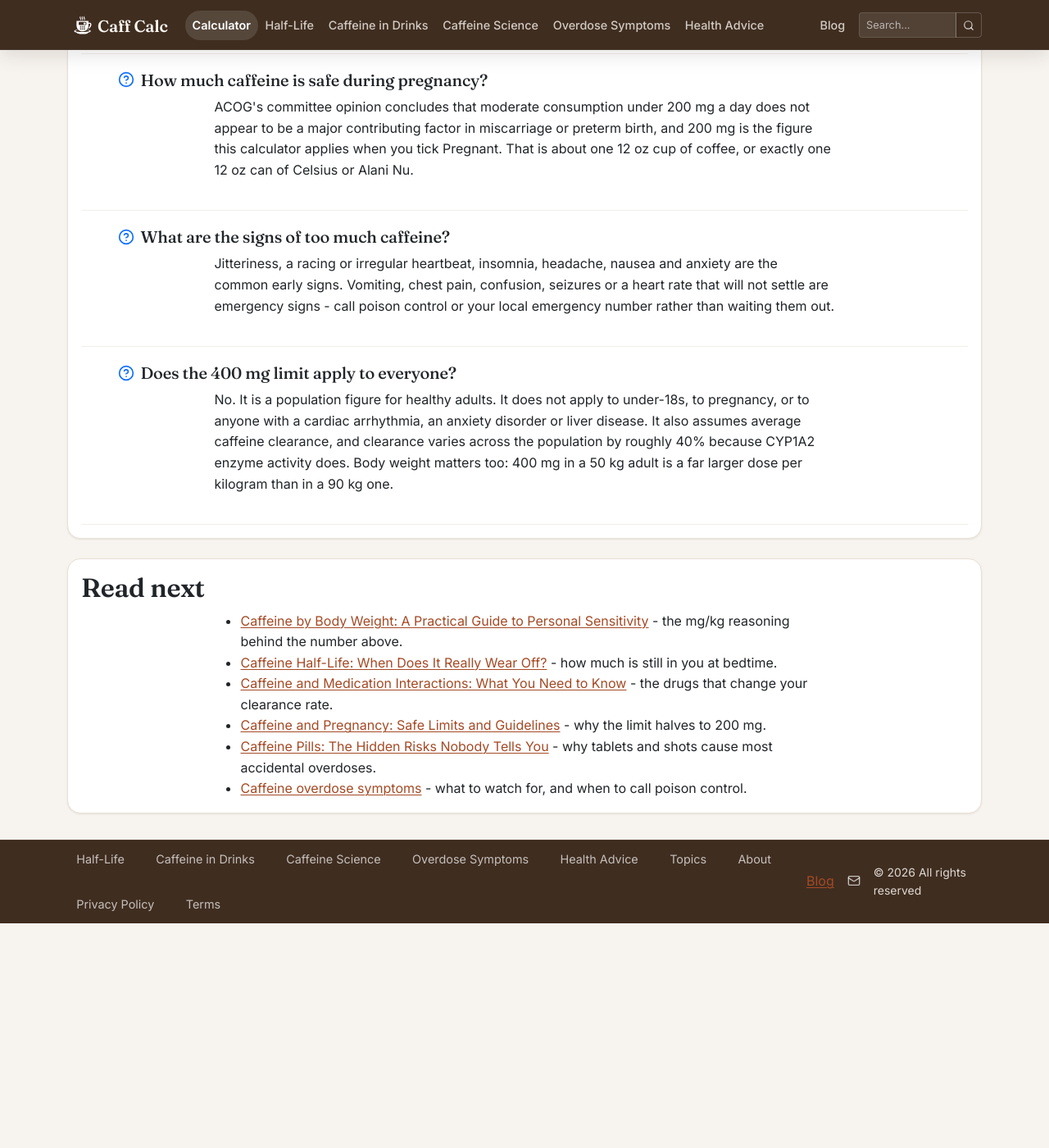
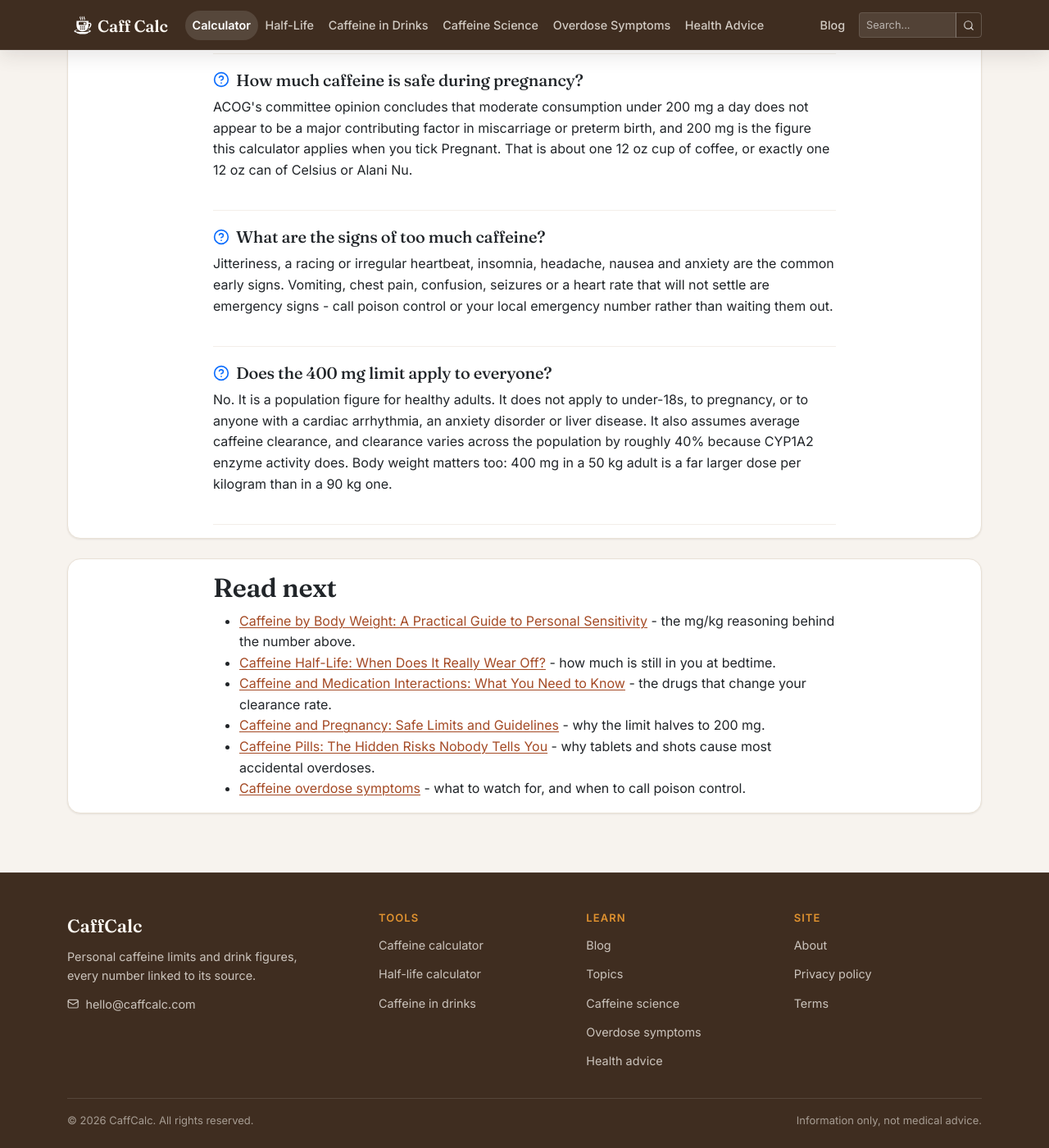
Before and after one commit to IUshakovsky/caff-calc, a Jekyll site: the page built from index.html, in a window 1280 px wide and 1400 px high, scrolled down 5738 px. Shown: the whole window at 82% size. Built offline with Jekyll 4.4.1, drawn with Linux system fonts in a browser that asks for light colours; comment, search, counter and statistics services are not loaded; before the commit the page ends 6864 px from its top, so only the background shows below that.

Commit message:
Align homepage text column and rebuild footer as grouped navigation.
Homepage lower cards: headings used a ch-based cap relative to their larger
font, so they ran full card width while paragraphs sat in a narrower centred
column. All card content now shares one fixed 760px column; the drink table
keeps the full card width.

Footer: replace the cramped single-row strip with brand/contact plus Tools,
Learn and Site link groups and a separate copyright/disclaimer bar. Links
are no longer hidden on mobile; they collapse to a two-column grid.

Generated with [Devin](https://devin.ai)

Co-Authored-By: Devin <158243242+devin-ai-integration[bot]@users.noreply.github.com>

```diff
--- a/_includes/footer.html
+++ b/_includes/footer.html
@@ -1,23 +1,46 @@
 <!-- Footer -->
-<footer class="footer mt-2 py-1">
+<footer class="footer">
   <div class="container">
-    <div class="d-flex flex-md-row justify-content-between align-items-center">
-      <div class="footer-links d-flex flex-wrap gap-3">
-        {% for item in site.navigation %}
-          {% if item.title != 'Calculator' and item.title != 'Blog' %}
-          <a href="{{ item.url | relative_url }}">{{ item.title }}</a>
-          {% endif %}
-        {% endfor %}
-        <a href="{{ '/pages/topics/' | relative_url }}">Topics</a>
-        <a href="{{ '/pages/about/' | relative_url }}">About</a>
-        <a href="{{ '/pages/privacy-policy/' | relative_url }}">Privacy Policy</a>
-        <a href="{{ '/pages/terms/' | relative_url }}">Terms</a>
+    <div class="row gy-4 footer-main">
+      <div class="col-12 col-lg-4">
+        <a href="{{ '/' | relative_url }}" class="footer-brand">{{ site.title_short }}</a>
+        <p class="footer-tagline">Personal caffeine limits and drink figures, every number linked to its source.</p>
+        <a href="mailto:{{ site.email }}" class="footer-email"><i data-lucide="mail" aria-hidden="true"></i>{{ site.email }}</a>
       </div>
-      <div class="d-flex align-items-center gap-3">
-        <a href="{{ '/blog' | relative_url }}" class="footer-link">Blog</a>
-        <a href="mailto:{{ site.email }}" class="email-link"><i data-lucide="mail" aria-hidden="true"></i></a>
-        <p class="small mb-0">&copy; {{ 'now' | date: "%Y" }} All rights reserved</p>
-      </div>
+      <nav class="col-12 col-lg-8" aria-label="Footer">
+        <div class="row gy-4">
+          <div class="col-6 col-md-4">
+            <h2 class="footer-heading">Tools</h2>
+            <ul class="footer-links">
+              <li><a href="{{ '/' | relative_url }}">Caffeine calculator</a></li>
+              <li><a href="{{ '/half-life/' | relative_url }}">Half-life calculator</a></li>
+              <li><a href="{{ '/caffeine-in/' | relative_url }}">Caffeine in drinks</a></li>
+            </ul>
+          </div>
+          <div class="col-6 col-md-4">
+            <h2 class="footer-heading">Learn</h2>
+            <ul class="footer-links">
+              <li><a href="{{ '/blog' | relative_url }}">Blog</a></li>
+              <li><a href="{{ '/pages/topics/' | relative_url }}">Topics</a></li>
+              <li><a href="{{ '/pages/caffeine-science' | relative_url }}">Caffeine science</a></li>
+              <li><a href="{{ '/pages/overdose-symptoms' | relative_url }}">Overdose symptoms</a></li>
+              <li><a href="{{ '/pages/health-advice' | relative_url }}">Health advice</a></li>
+            </ul>
+          </div>
+          <div class="col-6 col-md-4">
+            <h2 class="footer-heading">Site</h2>
+            <ul class="footer-links">
+              <li><a href="{{ '/pages/about/' | relative_url }}">About</a></li>
+              <li><a href="{{ '/pages/privacy-policy/' | relative_url }}">Privacy policy</a></li>
+              <li><a href="{{ '/pages/terms/' | relative_url }}">Terms</a></li>
+            </ul>
+          </div>
+        </div>
+      </nav>
+    </div>
+    <div class="footer-bottom">
+      <p class="mb-0">&copy; {{ 'now' | date: "%Y" }} {{ site.title_short }}. All rights reserved.</p>
+      <p class="mb-0">Information only, not medical advice.</p>
     </div>
   </div>
 </footer>
--- a/assets/css/styles.css
+++ b/assets/css/styles.css
@@ -1322,11 +1322,79 @@ option.energy-item {
 /* Footer Styles */
 .footer {
   background-color: var(--c-espresso);
-  color: rgba(251, 247, 241, 0.85);
+  color: rgba(251, 247, 241, 0.75);
   margin-top: var(--sp-7);
-  padding: var(--sp-4) 0;
+  padding: var(--sp-7) 0 var(--sp-5);
   flex-shrink: 0; /* Prevent footer from shrinking */
   box-shadow: inset 0 1px 0 rgba(255, 255, 255, 0.05);
+  font-size: var(--fs-sm);
+}
+
+.footer a {
+  color: rgba(251, 247, 241, 0.75);
+  text-decoration: none;
+  transition: color var(--transition);
+}
+
+.footer a:hover,
+.footer a:focus-visible {
+  color: #fff;
+  text-decoration: underline;
+}
+
+.footer-brand {
+  font-family: var(--font-display);
+  font-size: var(--fs-lg);
+  font-weight: 600;
+  color: var(--c-text-invert) !important;
+}
+
+.footer-tagline {
+  margin: var(--sp-2) 0 var(--sp-3);
+  max-width: 32ch;
+}
+
+.footer-email {
+  display: inline-flex;
+  align-items: center;
+  gap: var(--sp-2);
+}
+
+.footer-heading {
+  font-family: var(--font-body);
+  font-size: var(--fs-xs);
+  font-weight: 600;
+  text-transform: uppercase;
+  letter-spacing: 0.08em;
+  color: var(--c-amber);
+  margin-bottom: var(--sp-3);
+}
+
+.footer-links {
+  list-style: none;
+  padding: 0;
+  margin: 0;
+}
+
+.footer-links li + li {
+  margin-top: var(--sp-2);
+}
+
+.footer-links a {
+  display: inline-block;
+  padding: 2px 0;
+}
+
+.footer-bottom {
+  display: flex;
+  flex-wrap: wrap;
+  justify-content: space-between;
+  gap: var(--sp-2) var(--sp-5);
+  margin-top: var(--sp-6);
+  padding-top: var(--sp-4);
+  border-top: 1px solid rgba(251, 247, 241, 0.12);
+  font-size: var(--fs-xs);
+  color: rgba(251, 247, 241, 0.55);
 }
 
 /* Collapsed (hamburger) navbar, matching navbar-expand-xl in navigation.html */
@@ -1377,38 +1445,20 @@ option.energy-item {
   }
 }
 
-/* Mobile footer styles */
+/* Mobile footer: keep the links (comfortable tap targets), tighter padding */
 @media (max-width: 767px) {
   .footer {
-    padding: 1rem 0;
-  }
-
-  .footer .container > div {
-    flex-direction: column !important;
-    text-align: center;
-    justify-content: center;
-  }
-
-  .footer-links {
-    display: none !important; /* Hide footer links on mobile */
-  }
-
-  .footer .email-link {
-    margin-bottom: 0.5rem;
-    display: inline-block;
-    font-size: 1.2rem;
-  }
-
-  .footer .small {
-    text-align: center;
-  }
-}
-
-.footer h6 {
-  color: white;
-  font-size: 1rem;
-  margin-bottom: 0.5rem;
-  font-weight: 600;
+    padding: var(--sp-6) 0 var(--sp-4);
+  }
+
+  .footer-links a {
+    padding: 6px 0;
+  }
+
+  .footer-bottom {
+    flex-direction: column;
+    margin-top: var(--sp-5);
+  }
 }
 
 /* Search highlight animation */
@@ -1464,19 +1514,6 @@ option.energy-item {
 .health-status-panel .form-check-label {
   font-size: 0.85rem;
   color: #4a3728;
-}
-
-.footer-links a {
-  color: rgba(255, 255, 255, 0.7);
-  text-decoration: none;
-  transition: all 0.3s ease;
-  font-size: 0.9rem;
-  padding: 0.5rem 0.7rem;
-  display: inline-block;
-}
-
-.email-link {
-  color: rgba(255, 255, 255, 0.7) !important;
 }
 
 /* Delete button styling */
@@ -2470,37 +2507,16 @@ button:focus-visible,
 /* =====================================================================
    HOMEPAGE LOWER CONTENT — wide cards, readable prose
    The calculator needs the full main-content-wide container. The cards
-   below it share that width, but paragraphs and lists are capped so the
-   line length stays comfortable. Tables (.table-content) remain full width.
+   below it share that width; headings and prose sit in one centred column
+   (a fixed width, not ch, so large headings and body text share an edge).
+   The drink table (.table-content) keeps the full card width.
    ===================================================================== */
-.home-content .card-body p,
-.home-content .card-body ul,
-.home-content .card-body ol,
-.home-content .card-body h2,
-.home-content .card-body h3,
-.home-content .card-body .h5,
-.home-content .card-body .card-title {
-  max-width: 75ch;
-}
-
-.home-content .card-body p,
-.home-content .card-body ul,
-.home-content .card-body ol {
+.home-content .card-body > * {
+  max-width: 760px;
   margin-left: auto;
   margin-right: auto;
 }
 
-.home-content .card-body h2,
-.home-content .card-body h3,
-.home-content .card-body .h5,
-.home-content .card-body .card-title {
-  margin-left: auto;
-  margin-right: auto;
-}
-
-.home-content .card-body .table-content,
-.home-content .card-body .table-content table {
+.home-content .card-body > .table-content {
   max-width: none;
-  margin-left: 0;
-  margin-right: 0;
-}
+}
```
